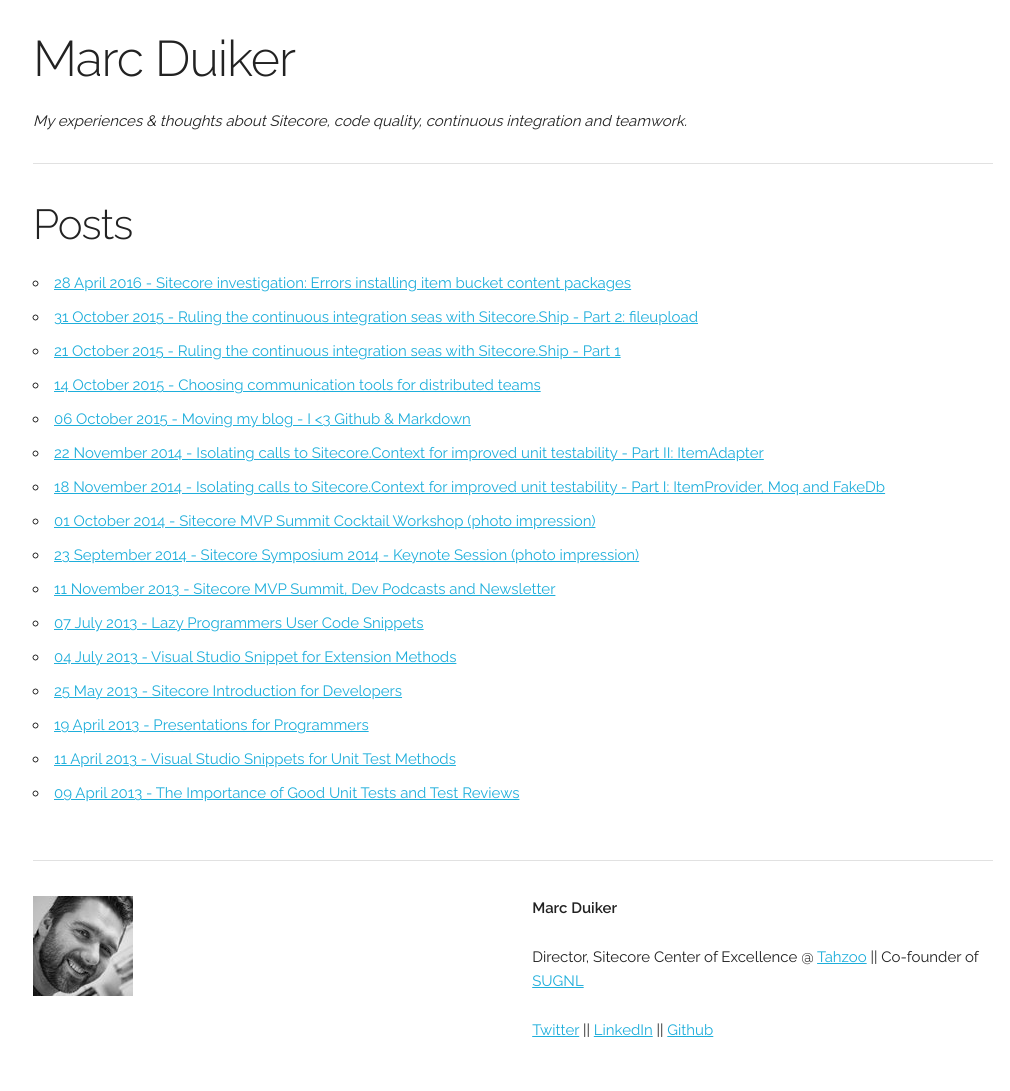
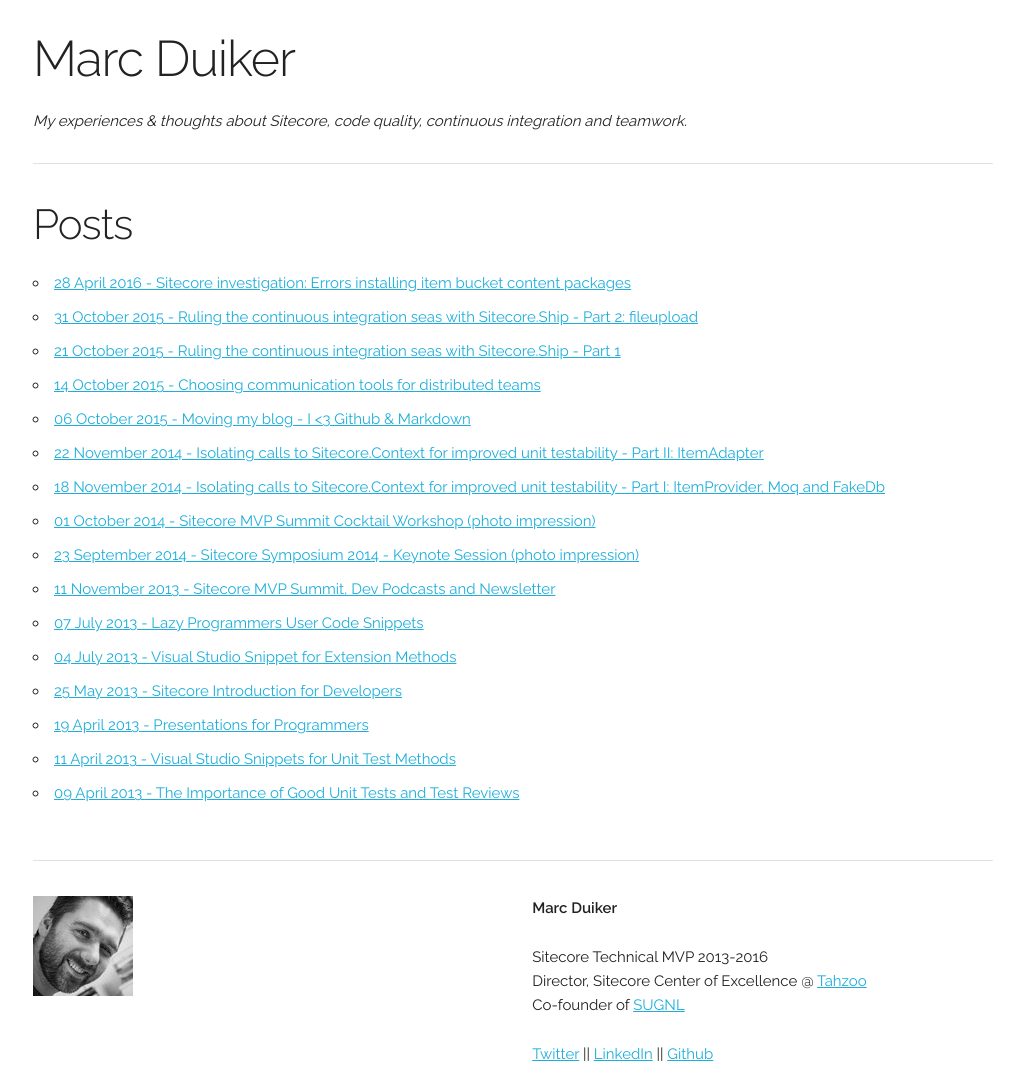
Before and after one commit to marcduiker/marcduiker.github.io, a Jekyll site: the page built from index.html, in a window 1280 px wide. Shown: the whole page, without its empty margins (127-1137 px from the left). Built offline with Jekyll 4.4.1, drawn with Linux system fonts in a browser that asks for light colours; the list of posts is cut into pages by our own code; before the commit the page ends 1067 px from its top, so only the background shows below that.

Commit message:
Added MVP title to footer

```diff
--- a/_includes/footer.html
+++ b/_includes/footer.html
@@ -13,7 +13,9 @@
 			   <strong>Marc Duiker</strong>
 		    </p>
         <p>
-          Director, Sitecore Center of Excellence @ <a href="http://www.tahzoo.com" target="_blank">Tahzoo</a> || Co-founder of <a href="http://www.sugnl.net" target="_blank">SUGNL</a>
+          Sitecore Technical MVP 2013-2016<br>
+          Director, Sitecore Center of Excellence @ <a href="http://www.tahzoo.com" target="_blank">Tahzoo</a><br>
+          Co-founder of <a href="http://www.sugnl.net" target="_blank">SUGNL</a>
         </p>
         <p>
           <a href="https://twitter.com/@marcduiker" target="_blank">Twitter</a> || <a href="https://nl.linkedin.com/in/mduiker" target="_blank">LinkedIn</a> || <a href="https://github.com/marcduiker">Github</a>
```
